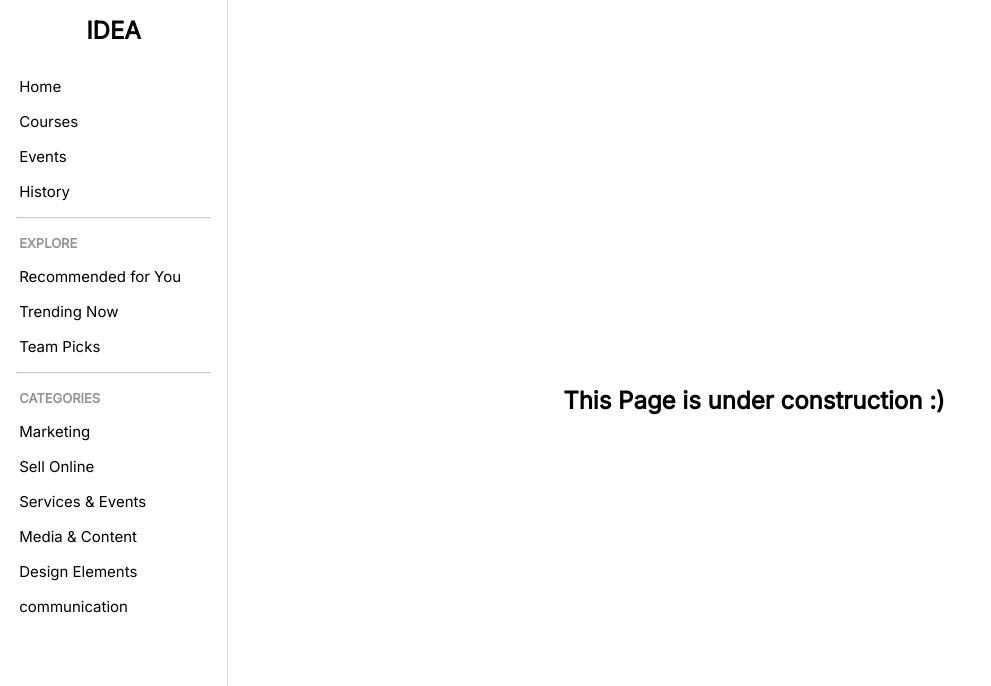
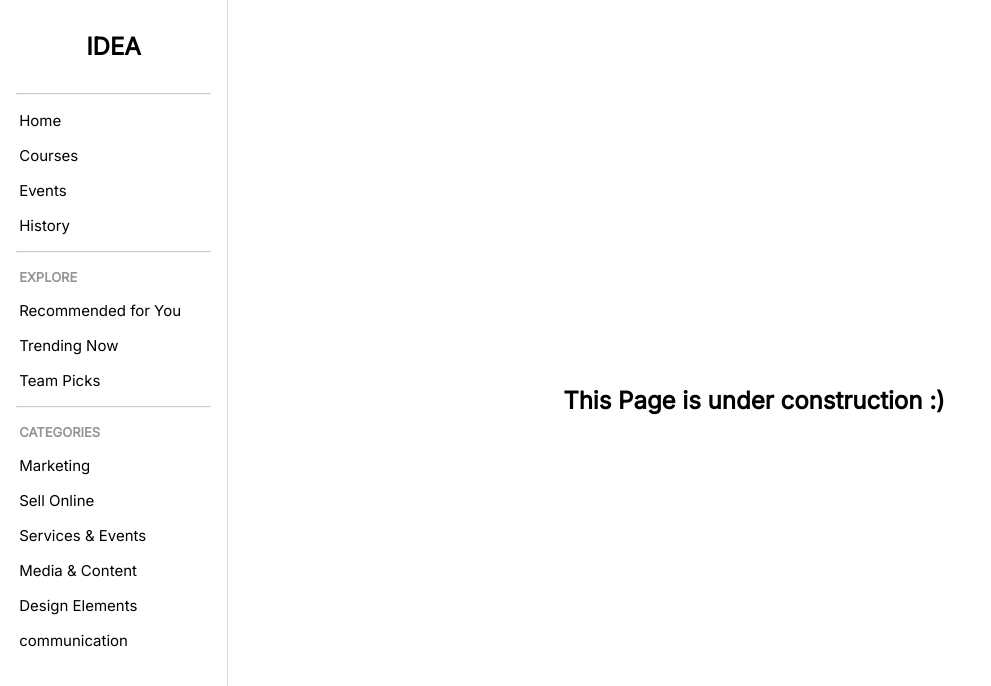
Before and after one commit to mishalp/idea-website, a React (Create React App) app: page /#/home in a window 1280 px wide. Shown: the top 686 px of the page, without its empty margins (0-991 px from the left). Built offline with nearby package versions, Linux system fonts and the light colour scheme.

Commit message:
improvements

```diff
--- a/src/components/sideMenu/SideMenu.js
+++ b/src/components/sideMenu/SideMenu.js
@@ -7,6 +7,7 @@ function SideMenu() {
     <div className="side-menu">
       <h2>IDEA</h2>
       <div className="menu-options">
+      <hr />
         <Link to="home">
           <div>Home</div>
         </Link>
--- a/src/components/sideMenu/sideMenu.css
+++ b/src/components/sideMenu/sideMenu.css
@@ -6,6 +6,11 @@
     align-items: center;
     padding-top: 1rem;
     gap: .5rem;
+}
+
+.side-menu > h2{
+    padding: 0rem 1rem;
+    padding-top: 1rem;
 }
 
 .side-menu > .menu-options{
@@ -24,7 +29,7 @@
     background-color: rgb(200, 230, 242);
 }
 
-.side-menu > .menu-options > hr{
+.side-menu  hr{
     width: 85%;
     margin: .5rem auto;
     opacity: .5;
```
